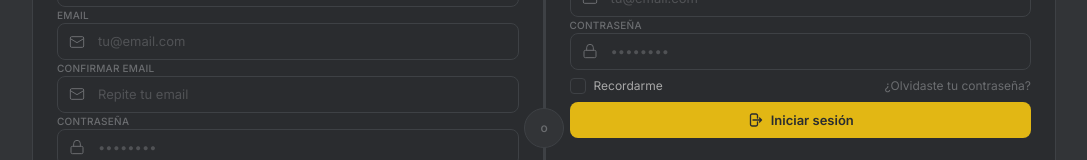
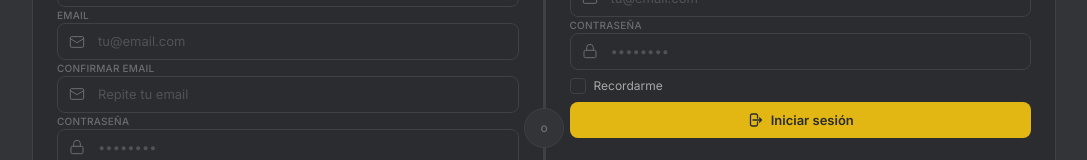
Before and after one commit to DMGB06/typing-platform, a Next.js app in the folder apps/Frontend/: page /auth in a window 1280 px wide. Shown: the part 342-502 px from the top of the page, without its empty margins (96-1183 px from the left). Built offline with nearby package versions, Linux system fonts and the light colour scheme; no server answers.

Commit message:
fix(frontend): remove non-functional forgot-password button
The button only triggered a placeholder alert. Password recovery needs
email infrastructure the project doesn't have yet; cut instead of shipping
a dead-end UI element.

```diff
--- a/apps/Frontend/src/app/auth/page.tsx
+++ b/apps/Frontend/src/app/auth/page.tsx
@@ -19,11 +19,6 @@ export default function AuthPage() {
 
   const handleSuccess = () => {
     router.push('/');
-  };
-
-  const handleForgotPassword = () => {
-    // Placeholder para futura implementación
-    alert('Funcionalidad próximamente disponible');
   };
 
   return (
@@ -136,10 +131,7 @@ export default function AuthPage() {
                   borderColor: 'var(--color-bg-tertiary)',
                 }}
               >
-                <LoginForm
-                  onSuccess={handleSuccess}
-                  onForgotPassword={handleForgotPassword}
-                />
+                <LoginForm onSuccess={handleSuccess} />
 
                 {/* Extra space filler + decorative element for Login (shorter form) */}
                 <div className="flex-1 flex flex-col justify-end mt-6">
--- a/apps/Frontend/src/components/auth/LoginForm.tsx
+++ b/apps/Frontend/src/components/auth/LoginForm.tsx
@@ -49,12 +49,10 @@ const fieldIcons: Record<string, React.ReactNode> = {
 
 interface LoginFormProps {
   onSuccess?: () => void;
-  onForgotPassword?: () => void;
 }
 
 export const LoginForm: React.FC<LoginFormProps> = ({
   onSuccess,
-  onForgotPassword,
 }) => {
   const [rememberMe, setRememberMe] = useState(false);
 
@@ -144,9 +142,8 @@ export const LoginForm: React.FC<LoginFormProps> = ({
           />
         ))}
 
-        {/* Remember me + Forgot password */}
-        <div className="flex items-center justify-between pt-2 pb-2">
-          {/* Checkbox */}
+        {/* Remember me */}
+        <div className="flex items-center pt-2 pb-2">
           <label className="flex items-center gap-2 cursor-pointer select-none group">
             <button
               type="button"
@@ -173,18 +170,6 @@ export const LoginForm: React.FC<LoginFormProps> = ({
               Recordarme
             </span>
           </label>
-
-          {/* Forgot password */}
-          <button
-            type="button"
-            onClick={onForgotPassword}
-            className="text-xs transition-colors duration-200 hover:underline focus:outline-none"
-            style={{ color: 'var(--color-text-tertiary)' }}
-            onMouseEnter={(e) => (e.currentTarget.style.color = 'var(--color-text-secondary)')}
-            onMouseLeave={(e) => (e.currentTarget.style.color = 'var(--color-text-tertiary)')}
-          >
-            ¿Olvidaste tu contraseña?
-          </button>
         </div>
 
         {/* Submit */}
```
